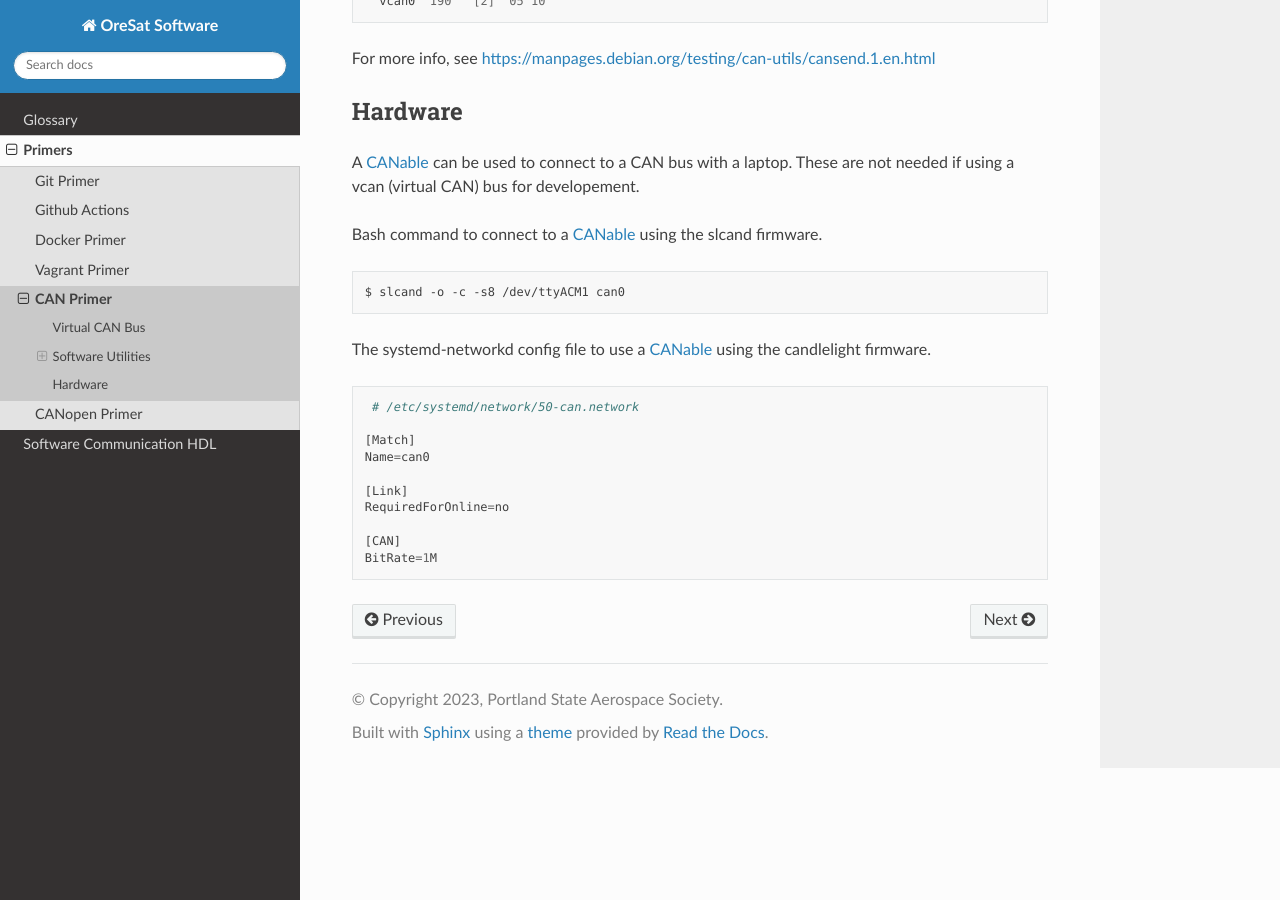
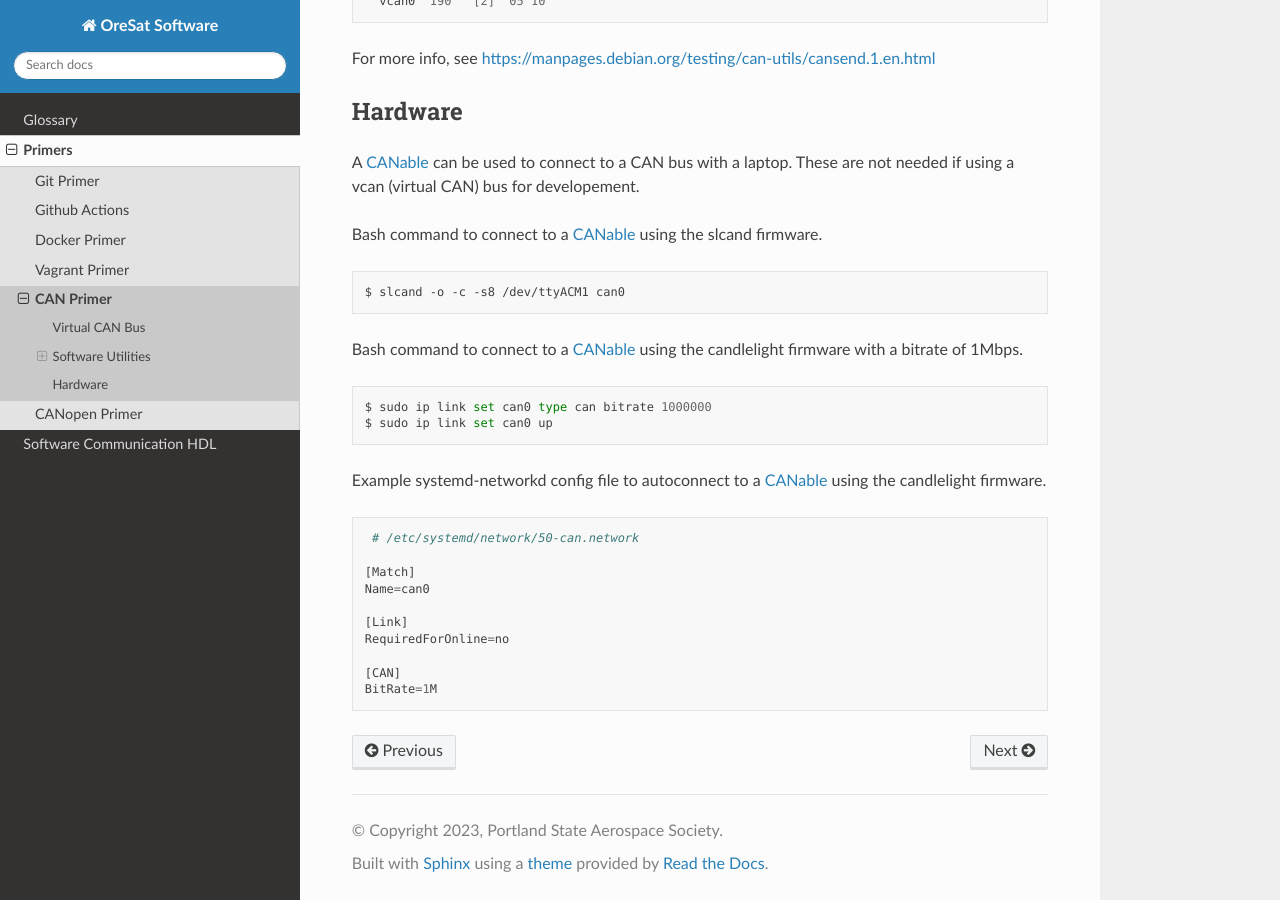
Before and after one commit to oresat/oresat-software-docs, a Sphinx documentation site: the page built from docs/primers/can.rst, in a window 1280 px wide and 900 px high, scrolled down 1152 px. Built offline with Sphinx 7.4.7 and the Read the Docs theme 2.0.0, drawn with Linux system fonts in a browser that asks for light colours; comment, search, counter and statistics services are not loaded.

Commit message:
add note about connect to a canable with ip link

```diff
--- a/docs/primers/can.rst
+++ b/docs/primers/can.rst
@@ -72,7 +72,14 @@ Bash command to connect to a `CANable`_ using the slcand firmware.
 
   $ slcand -o -c -s8 /dev/ttyACM1 can0
 
-The systemd-networkd config file to use a `CANable`_ using the candlelight firmware.
+Bash command to connect to a `CANable`_ using the candlelight firmware with a bitrate of 1Mbps.
+
+.. code:: bash
+
+  $ sudo ip link set can0 type can bitrate 1000000
+  $ sudo ip link set can0 up
+
+Example systemd-networkd config file to autoconnect to a `CANable`_ using the candlelight firmware.
 
 .. code::
 
```
